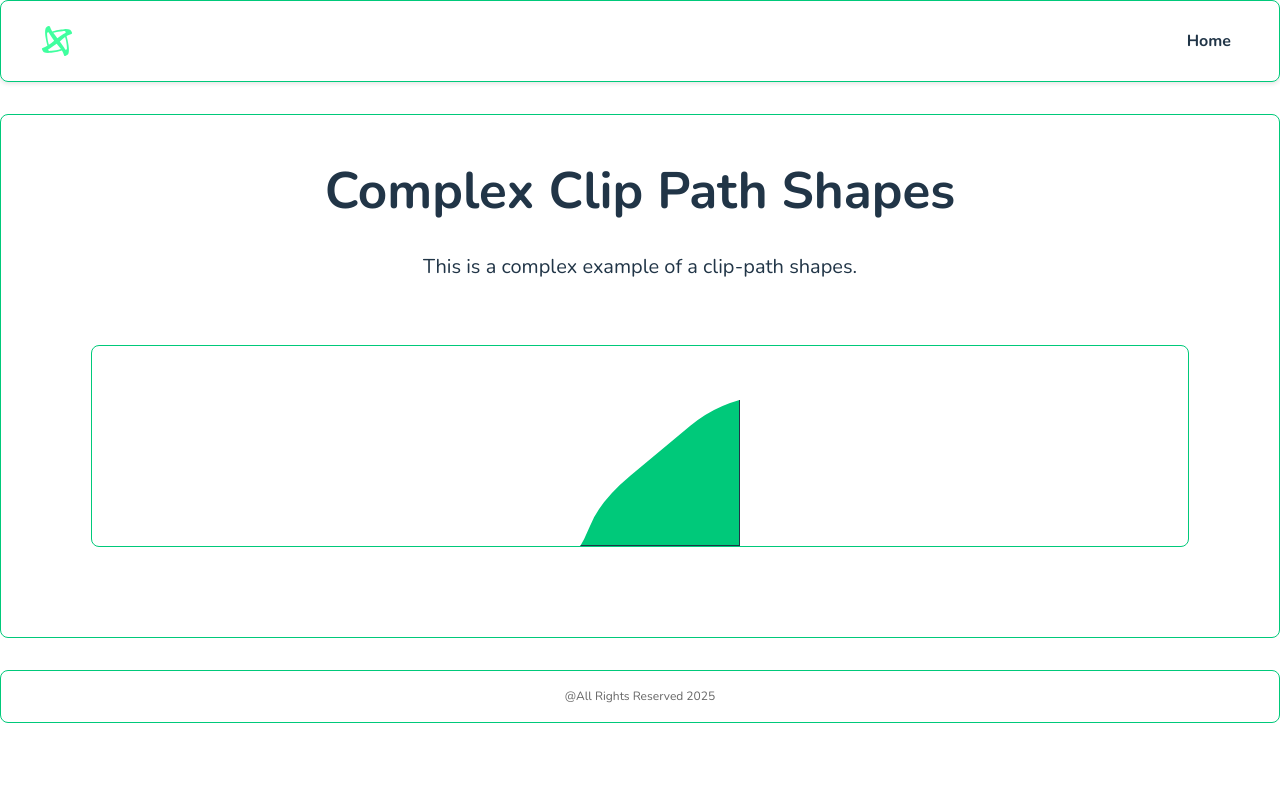
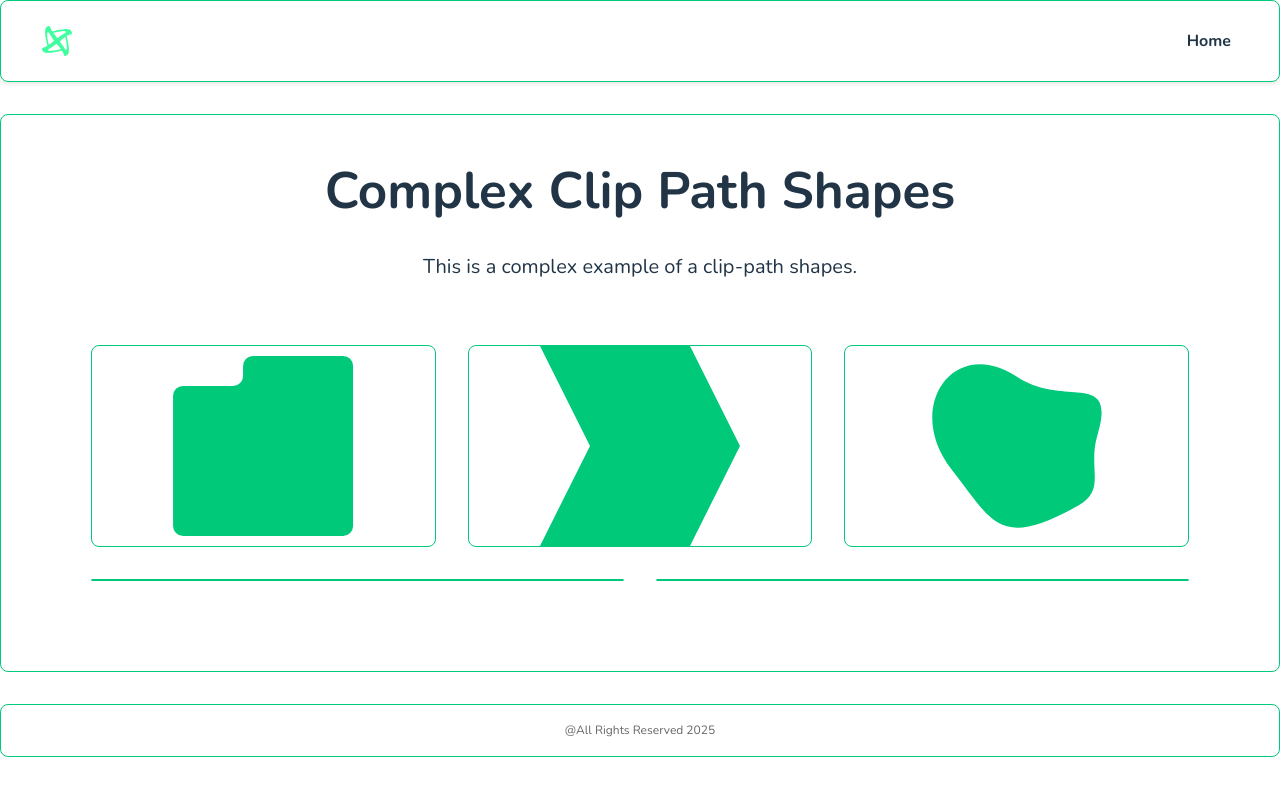
Before and after one commit to allasas11/css-clip-path-shapes, a React (Vite) app: page /complex-clip-path in a window 1280 px wide. Shown: the top 796 px of the page. Built offline with nearby package versions, Linux system fonts and the light colour scheme.

Commit message:
more complex clip-path shapes added

```diff
--- a/src/pages/ComplexClipPathShape.module.scss
+++ b/src/pages/ComplexClipPathShape.module.scss
@@ -18,10 +18,45 @@
   border-radius: clamp(0.25rem, 1vw, 0.5rem);
 }
 
-.pathFunctionShape {
+.pathFunctionShape1 {
   width: 200px;
   height: 200px;
   background-color: var(--accent-color);
-  clip-path: path('M20,230 Q40,205 50,180 T90,130 T150,80 T220,50 T290,20 L290,230 Z');
-  border: 1px solid var(--text-color);
+  clip-path: path("M 20,40 L 70,40 A 10,10 0,0,0 80,30 L 80,20 A 10,10 0,0,1 90,10 L 180,10 A 10,10 0,0,1 190,20 L 190,180 A 10,10 0,0,1 180,190 L 20,190 A 10,10 0,0,1 10,180 L 10,50 A 10,10 0,0,1 20,40 Z");
+  transition: all 0.3s ease;
 }
+
+.pathFunctionShape1:hover {
+  width: 200px;
+  height: 200px;
+  clip-path: path("M 15,10 L 65,10 A 10,10 0,0,1 70,15 L 70,25 A 10,10 0,0,1 65,30 L 15,30 A 10,10 0,0,1 10,25 L 10,15 A 10,10 0,0,1 15,10 Z");
+  cursor: pointer;
+}
+
+.pathPolygonShape {
+  width: 200px;
+  height: 200px;
+  background-color: var(--accent-color);
+  clip-path: polygon(75% 0%, 100% 50%, 75% 100%, 0% 100%, 25% 50%, 0% 0%);
+  transition: clip-path 0.3s ease;
+}
+
+.pathPolygonShape:hover {
+  clip-path: polygon(100% 0%, 75% 50%, 100% 100%, 25% 100%, 0% 50%, 25% 0%);
+  cursor: pointer;
+}
+
+.pathFunctionShape2 {
+  width: 200px;
+  height: 200px;
+  background-color: var(--accent-color);
+  clip-path: path("M100.05,30.81c47.7,31.7,100.15-7.96,80.3,58.96-9.69,32.67,9.42,54.11-18.95,69.93-79.7,44.44-85.44,16.26-126.53-35.85C-13.73,62.22,36.04-11.72,100.05,30.81Z");
+  transition: all 0.3s ease;
+}
+
+.pathFunctionShape2:hover {
+  width: 200px;
+  height: 200px;
+  clip-path: path("M41.74,14.78c47.7,8,59.45-25.38,81.48,32.59,11.26,29.63-59.56-31.41-55.11,38.52.99,15.56-32.89,4.15-40.89-14.81-7.16-16.96-16.34-61.47,14.52-56.3Z");
+  cursor: pointer;
+}
--- a/src/pages/ComplexClipPathShape.tsx
+++ b/src/pages/ComplexClipPathShape.tsx
@@ -7,7 +7,19 @@ const ComplexClipPathShape: React.FC = () => {
       <p>This is a complex example of a clip-path shapes.</p>
       <ul className={styles.shapesListContainer}>
         <li className={styles.shapeItemCard}>
-            <div className={styles.pathFunctionShape}></div>
+            <div className={styles.pathFunctionShape1}></div>
+        </li>
+        <li className={styles.shapeItemCard}>
+            <div className={styles.pathPolygonShape}></div>
+        </li>
+        <li className={styles.shapeItemCard}>
+            <div className={styles.pathFunctionShape2}></div>
+        </li>
+        <li className={styles.shapeItemCard}>
+            <div className={styles.pathFunctionShape4}></div>
+        </li>
+        <li className={styles.shapeItemCard}>
+            <div className={styles.pathFunctionShape5}></div>
         </li>
       </ul>
     </div>
```
Also changed, not shown: public/assets/SVG/blob_shape.svg (added), public/assets/SVG/blob_shape_hover.svg (added).
